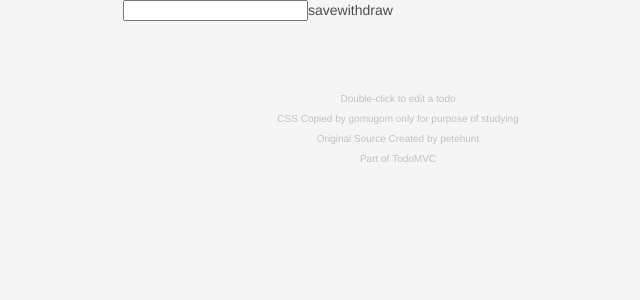
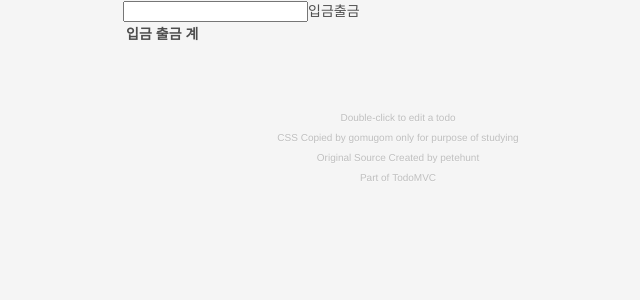
Before and after one commit to react-study/playground-3, a React app: page / in a window 1280 px wide. Shown: the top 300 px of the page, without its empty margins (242-882 px from the left). Built offline with nearby package versions, Linux system fonts and the light colour scheme.

Commit message:
리덕스로 리팩토링

```diff
--- a/package.json
+++ b/package.json
@@ -23,9 +23,11 @@
     "react": "^15.4.2",
     "react-dom": "^15.4.2",
     "react-hot-loader": "^3.0.0-beta.6",
+    "react-redux": "^5.0.3",
     "react-router": "^3.0.2",
     "react-transform-catch-errors": "^1.0.2",
     "react-transform-hmr": "^1.0.4",
+    "redux": "^3.6.0",
     "webpack": "^2.2.1",
     "webpack-dev-server": "^2.4.1",
     "webpack-hot-middleware": "^2.17.0"
--- a/src/main.js
+++ b/src/main.js
@@ -1,9 +1,9 @@
 import React from 'react';
 import ReactDOM from 'react-dom';
 
-import App from './reduxExample/App';
+import Main from './reduxExample/Main';
 
 ReactDOM.render(
-    <App />,
+    <Main />,
     document.getElementById('root')
 );
--- a/src/reduxExample/App.js
+++ /dev/null
@@ -1,53 +0,0 @@
-import React from 'react';
-import InputBox from './InputBox';
-import AccountBook from './AccountBook';
-
-class App extends React.Component{
-  constructor() {
-    super();
-    this.state ={
-      accountList : [],
-      total : 0
-    };
-  }
-  save(money){
-    if(typeof money !== 'number') return;
-    this.setState({
-      accountList:[
-        ...this.state.accountList,{
-          type: 'save',
-          money,
-          result : this.state.total + money
-        }
-      ],
-      total : this.state.total + money
-    });
-
-  }
-  withdraw(money){
-    if(typeof money !== 'number') return;
-    this.setState({
-      accountList:[
-        ...this.state.accountList,{
-          type: 'withdraw',
-          money,
-          result : this.state.total - money
-        }
-      ],
-      total : this.state.total - money
-    });
-  }
-  render(){
-    return (
-      <div>
-        <InputBox
-         save = {money => this.save(+money)}
-         withdraw = {money => this.withdraw(+money)}
-        />
-        <AccountBook accountList={this.state.accountList}/>
-      </div>
-    )
-  }
-}
-
-export default App;
--- /dev/null
+++ b/src/reduxExample/actions/accountAction.js
@@ -0,0 +1,15 @@
+//action creators
+const save = money => ({
+  type: 'SAVE_MONEY',
+  money
+});
+
+const withdraw = money => ({
+  type: 'WITHDRAW_MONEY',
+  money
+});
+
+export default {
+  save,
+  withdraw
+}
--- a/src/reduxExample/AccountBook.js
+++ b/src/reduxExample/components/AccountBook.js
@@ -12,15 +12,13 @@ const AccountBook = ({ accountList }) =>{
     <table>
       <thead>
         <tr>
-          <th></th>
-          <th></th>
-          <th></th>
+          <th>입금</th>
+          <th>출금</th>
+          <th>계</th>
         </tr>
       </thead>
       <tbody>
-        <tr>
-
-        </tr>
+        {tableData}
       </tbody>
     </table>
   );
--- /dev/null
+++ b/src/reduxExample/components/App.js
@@ -0,0 +1,37 @@
+import React from 'react';
+import { connect } from 'react-redux';
+
+import InputBox from './InputBox';
+import AccountBook from './AccountBook';
+
+import accountAction from '../actions/accountAction';
+
+const mapStateToProps = state => ({
+  accountList : state.accountList
+});
+
+const mapDispatchToProps = dispatch => ({
+  save : money => dispatch(accountAction.save(money)),
+  withdraw : money => dispatch(accountAction.withdraw(money))
+});
+
+class App extends React.Component{
+  render(){
+    const {
+      accountList,
+      save,
+      withdraw
+    } = this.props;
+    return (
+      <div>
+        <InputBox
+         save = {save}
+         withdraw = {withdraw}
+        />
+        <AccountBook accountList={accountList}/>
+      </div>
+    )
+  }
+}
+
+export default connect(mapStateToProps, mapDispatchToProps)(App);
--- a/src/reduxExample/InputBox.js
+++ b/src/reduxExample/components/InputBox.js
@@ -1,7 +1,7 @@
 import React from 'react';
 
 class InputBox extends React.Component{
-  handleClick(e, type){
+  handleClick(type){
     this.props[type](this._input.value);
     this._input.value = '';
     this._input.focus();
@@ -11,8 +11,8 @@ class InputBox extends React.Component{
       <div>
         <input type="number" ref={ref => {
           this._input = ref}}/>
-        <button onClick={()=> this.handleClick('save')}>save</button>
-        <button onClick={()=> this.handleClick('withdraw')}>withdraw</button>
+        <button onClick={()=> this.handleClick('save')}>입금</button>
+        <button onClick={()=> this.handleClick('withdraw')}>출금</button>
       </div>
     );
   }
--- /dev/null
+++ b/src/reduxExample/main.js
@@ -0,0 +1,26 @@
+import React from 'react';
+import { Provider } from 'react-redux';
+
+import App from './components/App';
+import store from './store';
+
+const Main = () => (
+  <Provider store = { store }>
+    <App/>
+  </Provider>
+);
+
+export default Main;
+
+/*
+//원래는 src/main.js 파일에 요렇게 요청되어야 합니다.
+import React from 'react';
+import ReactDOM from 'react-dom';
+
+React.render(
+  <Provider store = {store}>
+    <App/>
+  </Provider>,
+  document.getElementById('root')
+);
+*/
--- /dev/null
+++ b/src/reduxExample/reducers/accountReducer.js
@@ -0,0 +1,41 @@
+const initialState = {
+  accountList: [],
+  total: 0
+};
+
+const accountReducer = (state = initialState, action) => {
+  switch(action.type){
+    case 'SAVE_MONEY' : {
+        const total = state.total + +action.money;
+        const newList = [
+          ...state.accountList,{
+            type : 'save',
+            money : action.money,
+            result : total
+          }
+        ];
+        return {
+          accountList : newList,
+          total
+        };
+      }
+
+    case 'WITHDRAW_MONEY' : {
+        const total = state.total - +action.money;
+        const newList = [
+          ...state.accountList,{
+            type : 'withdraw',
+            money : action.money,
+            result : total
+          }
+        ];
+        return {
+          accountList : newList,
+          total
+        };
+      }
+    default : return state;
+  }
+};
+
+export default accountReducer;
--- /dev/null
+++ b/src/reduxExample/store.js
@@ -0,0 +1,7 @@
+import { createStore } from 'redux';
+import accountReducer from './reducers/accountReducer';
+
+
+const store = createStore( accountReducer );
+
+export default store;
```
